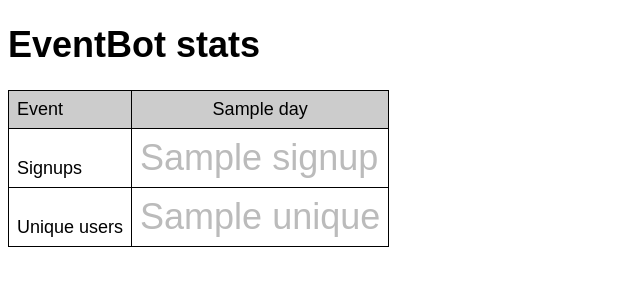
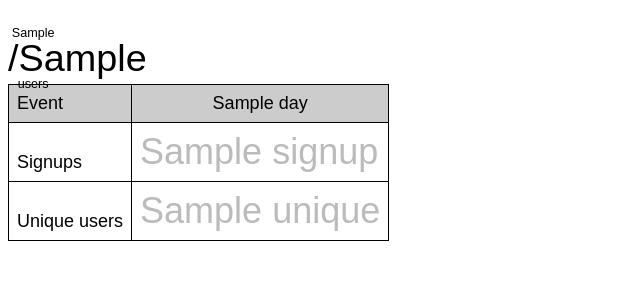
Before and after one commit to eentzel/myeventbot, a Python web app: template templates/dashboard.html in a window 1280 px wide. Shown: the top 300 px of the page, without its empty margins (0-640 px from the left). Run offline with Jinja, Linux system fonts and the light colour scheme; the template is opened without the code that fills it: most values are stand-ins (such as "Sample title", 1, 10 or a date in 2020); style sheets or scripts are compiled from the project's sources.

Commit message:
Show number of total & recently active users on dashboard

```diff
--- a/static/dashboard.less
+++ b/static/dashboard.less
@@ -3,7 +3,26 @@ html, body {
     font-size: 18px;
 }
 
+.block {
+    display: block;
+    width: 4em;
+    height: 4em;
+    line-height: 2em;
+    text-align: center;
+    font-size: .7em;
+    float: left;
+    margin-right: 4em;
+    label {
+        display: block;
+        line-height: .7em;
+    }
+    .active {
+        font-size: 3em;
+    }
+}
+
 table {
+    clear: both;
     border-collapse: collapse;
 }
 
--- a/templates/dashboard.html
+++ b/templates/dashboard.html
@@ -9,7 +9,11 @@
     </head>
     <body>
         <div id="content">
-            <h1>EventBot stats</h1>
+            <p class="block users">
+                <span title="total">{{all_users}}</span>
+                <span class="active" title="active">/{{active_users}}</span>
+                <label>users</label>
+            </p>
             <table>
                 <thead><tr>
                     <th>Event</th>
```
Also changed, not shown: dashboard.py (+9 -0 lines).
